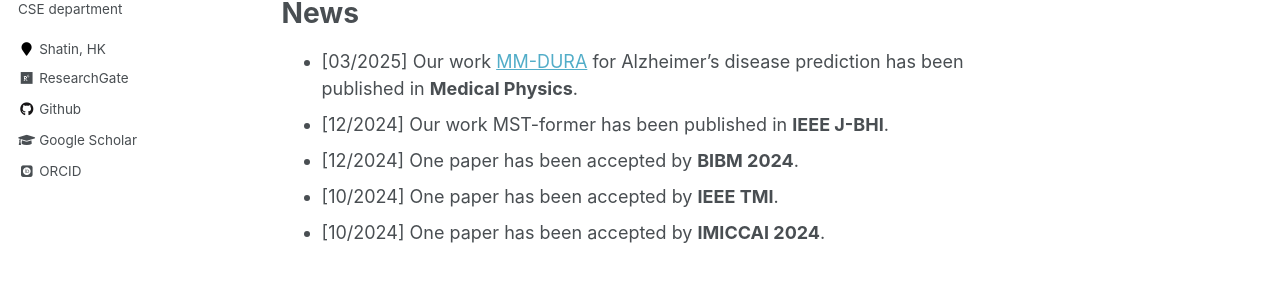
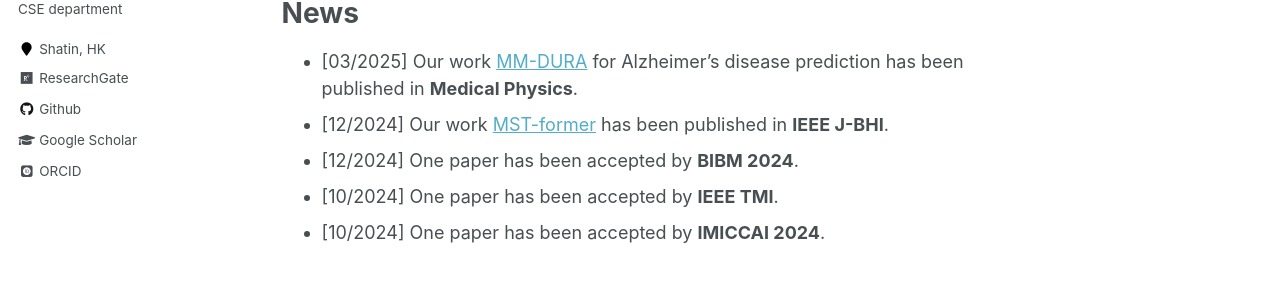
Before and after one commit to Xikai97/Xikai97.github.io, a Jekyll site: the page built from _pages/about.md, in a window 1280 px wide. Shown: the part 376-683 px from the top of the page. Built offline with Jekyll 4.4.1, drawn with Linux system fonts in a browser that asks for light colours; some web fonts are replaced; part of the change alters nothing that is shown.

```diff
--- a/_pages/about.md
+++ b/_pages/about.md
@@ -13,7 +13,7 @@ I am a PhD candidate with research interests in longitudinal learning for biomed
 News
 ======
 * [03/2025] Our work [MM-DURA](http://doi.org/10.1002/mp.17767) for Alzheimer's disease prediction has been published in **Medical Physics**.
-* [12/2024] Our work MST-former has been published in **IEEE J-BHI**.
+* [12/2024] Our work [MST-former](https://ieeexplore.ieee.org/abstract/document/10816575) has been published in **IEEE J-BHI**.
 * [12/2024] One paper has been accepted by **BIBM 2024**.
 * [10/2024] One paper has been accepted by **IEEE TMI**.
 * [10/2024] One paper has been accepted by **IMICCAI 2024**.
```
